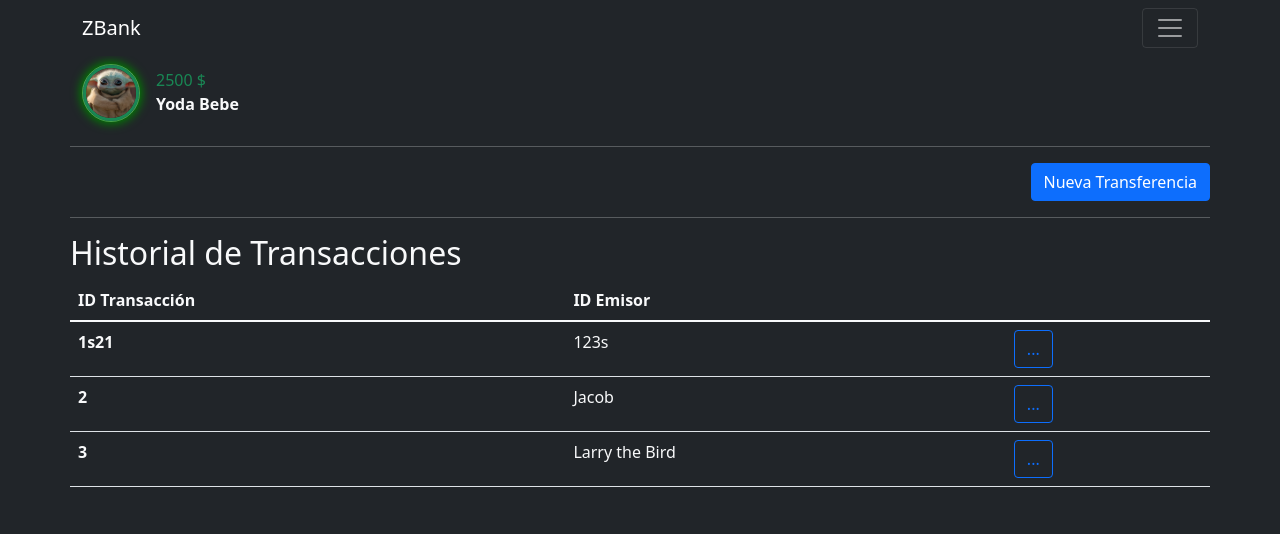
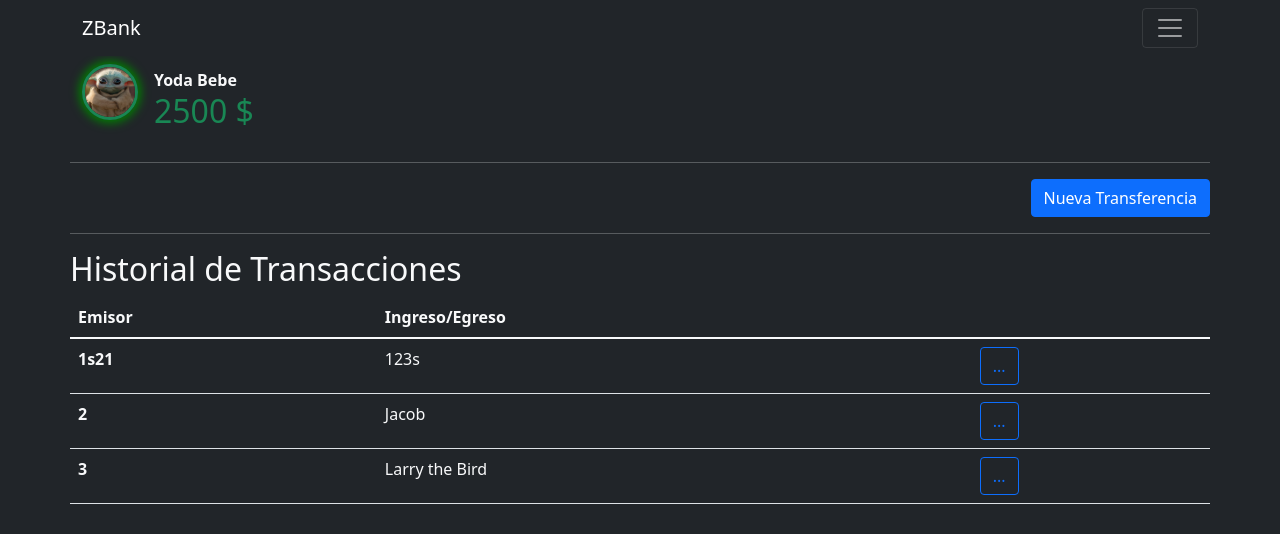
Before and after one commit to sberrus/ZBank-Frontend, a React (Create React App) app: page /transaction in a window 1280 px wide. Shown: the top 534 px of the page. Built offline with nearby package versions, Linux system fonts and the light colour scheme.

Commit message:
Primeras pruebas de integración con el backend

```diff
--- a/package.json
+++ b/package.json
@@ -6,6 +6,7 @@
     "@testing-library/jest-dom": "^5.14.1",
     "@testing-library/react": "^11.2.7",
     "@testing-library/user-event": "^12.8.3",
+    "axios": "^0.24.0",
     "chart.js": "^3.5.1",
     "react": "^17.0.2",
     "react-chartjs-2": "^3.2.0",
--- a/src/components/Login/LoginForm.jsx
+++ b/src/components/Login/LoginForm.jsx
@@ -1,9 +1,24 @@
 import React from "react";
 import { Link } from "react-router-dom";
+import axios from "axios";
 const LoginForm = () => {
-	const handleSubmit = (e) => {
+	const handleSubmit = async (e) => {
 		e.preventDefault();
-		alert("Relajate vale ¿Porqué eres así?");
+		axios({
+			method: "post",
+			url: "https://zbank.samdev.es/v1/auth",
+			data: {
+				username: "samdev",
+				password: "123456",
+			},
+		})
+			.then(({ data }) => {
+				//enviar token a componente padre para renderizar
+				localStorage.setItem("token", data.token);
+
+				console.log(data);
+			})
+			.catch((err) => console.log(err));
 	};
 
 	return (
--- a/src/components/Transaction/Transaction.jsx
+++ b/src/components/Transaction/Transaction.jsx
@@ -74,8 +74,8 @@ const Transaction = () => {
 				<table className="table text-light">
 					<thead>
 						<tr>
-							<th scope="col">ID Transacción</th>
-							<th scope="col">ID Emisor</th>
+							<th scope="col">Emisor</th>
+							<th scope="col">Ingreso/Egreso</th>
 						</tr>
 					</thead>
 					<tbody>
--- a/src/components/User/User.jsx
+++ b/src/components/User/User.jsx
@@ -1,10 +1,19 @@
-import React from "react";
+//imports
+import React, { useState } from "react";
+import BarChart from "./components/BarChart";
+import { Link, Redirect } from "react-router-dom";
+
+//_partials
 import Header2 from "../_partials/Header2";
-import { Link } from "react-router-dom";
 import "./User.css";
-import BarChart from "./components/BarChart";
 const User = () => {
-	return (
+	const [userLogged, setUserLogged] = useState(() => {
+		const user = localStorage.token;
+		console.log(user);
+		if (!user) return null;
+		return user;
+	});
+	return userLogged ? (
 		<div className="container p-0">
 			<Header2 />
 			<hr />
@@ -18,14 +27,14 @@ const User = () => {
 				<table className="table text-light">
 					<thead>
 						<tr>
-							<th scope="col">ID Transacción</th>
-							<th scope="col">ID Emisor</th>
+							<th scope="col">Concepto</th>
+							<th scope="col">Monto</th>
 						</tr>
 					</thead>
 					<tbody>
 						<tr>
-							<th scope="row">1s21</th>
-							<td>123s</td>
+							<th scope="row">Concepto 1</th>
+							<td className="text-success fw-bold">+250</td>
 							<td>
 								<Link
 									to="/transaction"
@@ -36,8 +45,8 @@ const User = () => {
 							</td>
 						</tr>
 						<tr>
-							<th scope="row">2</th>
-							<td>Jacob</td>
+							<th scope="row">Concepto 2</th>
+							<td className="text-danger fw-bold">-500</td>
 							<td>
 								<Link
 									to="/transaction"
@@ -48,8 +57,8 @@ const User = () => {
 							</td>
 						</tr>
 						<tr>
-							<th scope="row">3</th>
-							<td>Larry the Bird</td>
+							<th scope="row">concepto 3</th>
+							<td className="text-success fw-bold">+1500</td>
 							<td>
 								<Link
 									to="/transaction"
@@ -63,6 +72,8 @@ const User = () => {
 				</table>
 			</div>
 		</div>
+	) : (
+		<Redirect to="/login" />
 	);
 };
 
--- a/src/components/_partials/Header2.jsx
+++ b/src/components/_partials/Header2.jsx
@@ -8,25 +8,22 @@ const Header2 = () => {
 			<div className="container-fluid">
 				<div className="row col-12 p-0">
 					<div className="col-12 d-flex">
-						<div
-							className="rounded-circle border"
-							id="userImgContainer"
-						>
+						<div id="userImgContainer">
 							<a href="/user">
 								<img
 									src={YodaProfilePicture}
-									class="rounded-circle border border-3 border-success"
+									className="rounded-circle border border-3 border-success"
 									alt="[]"
 									id="userProfileImg"
 								/>
 							</a>
 						</div>
 						<div className="pt-1 ps-3 col-10">
-							<span className="text-success">2500 $</span>
-							<br />
 							<span className="fw-bold" id="userName">
 								Yoda Bebe
 							</span>
+							<br />
+							<h2 className="text-success">2500 $</h2>
 						</div>
 					</div>
 				</div>
--- a/src/routers/AppRouter.jsx
+++ b/src/routers/AppRouter.jsx
@@ -1,18 +1,36 @@
+//Imports
+import { useState, createContext } from "react";
 import { BrowserRouter as Router, Route, Switch } from "react-router-dom";
+import { Redirect } from "react-router";
+
+//Routes
 import Header from "../components/_partials/Header";
 import Login from "../components/Login/Login";
 import User from "../components/User/User";
 import Transaction from "../components/Transaction/Transaction";
 import Error404 from "../components/404/Error404";
+
 export default function AppRouter() {
+	//logged user context
+	const userContext = createContext();
+
+	//logged user token verification
+	const [userLogged, setUserLogged] = useState(() => {
+		const user = localStorage.token;
+		console.log(user);
+		if (!user) return null;
+		return user;
+	});
+
 	return (
 		<Router>
 			<Header />
 			<Switch>
+				<Route exact path="/login" component={Login} />
 				<Route exact path="/transaction" component={Transaction} />
-				<Route exact path="/user" component={User} />
-				<Route exact path="/" component={Login} />
+				<Route exact path="/" exact component={User} />
 				<Route path="*" component={Error404} />
+				<Redirect to="/login" />
 			</Switch>
 		</Router>
 	);
```
Also changed, not shown: 1 other file (tests, documents, lock files or other folders).
